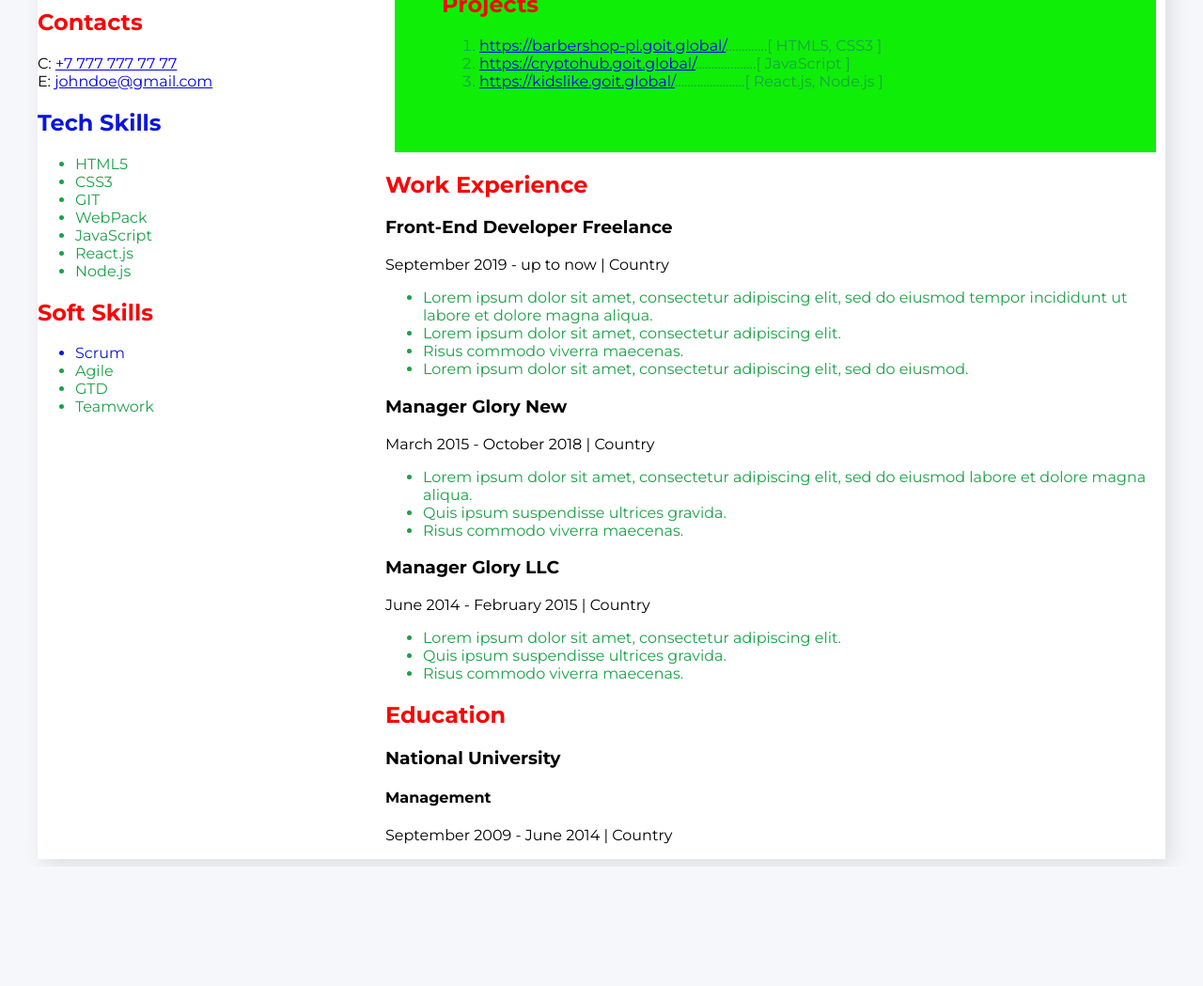
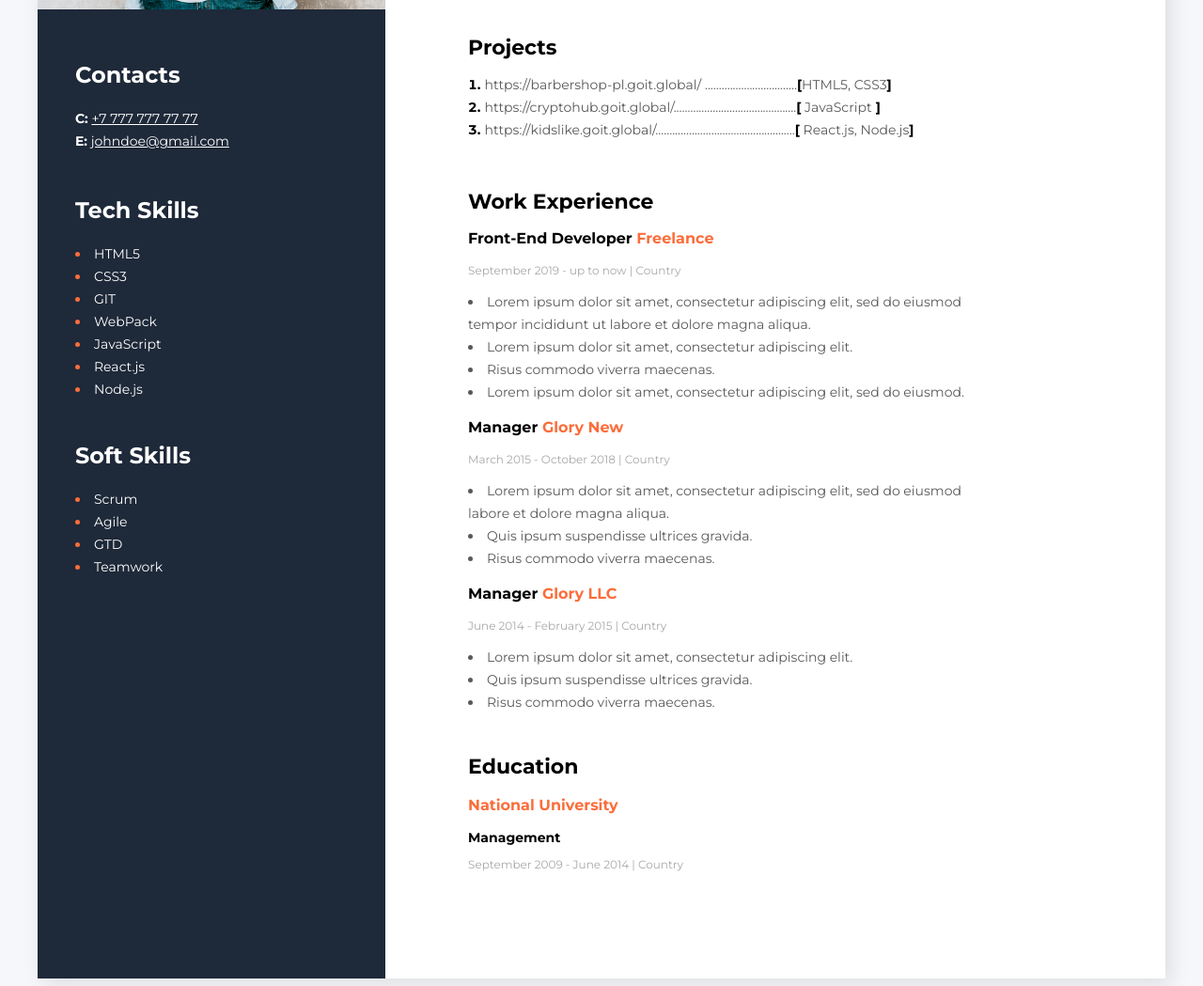
Before and after one commit to MonicaMika/CV, a plain HTML site: page index.html in a window 1280 px wide. Shown: the part 377-1426 px from the top of the page at 94% size. Before the commit the page ends 1299 px from the top, so only its background shows below. Drawn offline with Linux system fonts and the light colour scheme.

Commit message:
dodany css

```diff
--- a/index.html
+++ b/index.html
@@ -19,40 +19,53 @@
     <div class="wrapper">
       <main>
         <div class="main-description">
-          <h2>Front-End Developer</h2>
+          <h2 class="job-title">Front-End Developer</h2>
           <h1>John Doe</h1>
           <p class="description">
             Lorem ipsum dolor sit amet, consectetur adipiscing elit, sed do
-            eiusmod tempor incididunt ut labore et dolore magna aliqua. Quis ipsum
-            suspendisse ultrices gravida. Risus commodo viverra maecenas accumsan
-            lacus vel facilisis.
+            eiusmod tempor incididunt ut labore et dolore magna aliqua. Quis
+            ipsum suspendisse ultrices gravida. Risus commodo viverra maecenas
+            accumsan lacus vel facilisis.
           </p>
         </div>
-        <div class="block-2">
-          <h2>Projects</h2>
-          <ol>
+        <div class="projects">
+          <h2 class="header-primary">Projects</h2>
+          <ol class="list-primary">
             <li>
-              <a href="https://barbershop-pl.goit.global/"
+              <a
+                class="list-primary-item"
+                href="https://barbershop-pl.goit.global/"
                 >https://barbershop-pl.goit.global/</a
-              >.............[ HTML5, CSS3 ]
+              ><span class="list-primary-item">
+                .................................</span
+              >[<span class="list-primary-item">HTML5, CSS3</span>]
             </li>
             <li>
-              <a href="https://cryptohub.goit.global"
+              <a class="list-primary-item" href="https://cryptohub.goit.global"
                 >https://cryptohub.goit.global/</a
-              >...................[ JavaScript ]
+              ><span class="list-primary-item"
+                >............................................</span
+              >[<span class="list-primary-item"> JavaScript</span>
+              ]
             </li>
             <li>
-              <a href="https://kidslike.goit.global"
+              <a class="list-primary-item" href="https://kidslike.goit.global"
                 >https://kidslike.goit.global/</a
-              >......................[ React.js, Node.js ]
+              ><span class="list-primary-item"
+                >..................................................</span
+              >[<span class="list-primary-item"> React.js, Node.js</span>]
             </li>
           </ol>
         </div>
-          <h2>Work Experience</h2>
+
         <div>
-          <h3>Front-End Developer Freelance</h3>
-          <p>September 2019 - up to now | Country</p>
-          <ul>
+          <h2 class="header-primary">Work Experience</h2>
+
+          <h3 class="job-name">
+            Front-End Developer <span class="highlight">Freelance</span>
+          </h3>
+          <p class="job-date">September 2019 - up to now | Country</p>
+          <ul class="job-list">
             <li>
               Lorem ipsum dolor sit amet, consectetur adipiscing elit, sed do
               eiusmod tempor incididunt ut labore et dolore magna aliqua.
@@ -66,9 +79,11 @@
           </ul>
         </div>
         <div>
-          <h3>Manager Glory New</h3>
-          <p>March 2015 - October 2018 | Country</p>
-          <ul>
+          <h3 class="job-name">
+            Manager <span class="highlight">Glory New</span>
+          </h3>
+          <p class="job-date">March 2015 - October 2018 | Country</p>
+          <ul class="job-list">
             <li>
               Lorem ipsum dolor sit amet, consectetur adipiscing elit, sed do
               eiusmod labore et dolore magna aliqua.
@@ -78,53 +93,68 @@
           </ul>
         </div>
         <div>
-          <h3>Manager Glory LLC</h3>
-          <p>June 2014 - February 2015 | Country</p>
-          <ul>
+          <h3 class="job-name">
+            Manager <span class="highlight">Glory LLC</span>
+          </h3>
+          <p class="job-date">June 2014 - February 2015 | Country</p>
+          <ul class="job-list">
             <li>Lorem ipsum dolor sit amet, consectetur adipiscing elit.</li>
             <li>Quis ipsum suspendisse ultrices gravida.</li>
             <li>Risus commodo viverra maecenas.</li>
           </ul>
         </div>
         <div>
-          <h2>Education</h2>
-          <h3>National University</h3>
-          <h4>Management</h4>
-          <p>September 2009 - June 2014 | Country</p>
+          <h2 class="school">Education</h2>
+          <h3 class="school-name">
+            <span class="highlight">National University</span>
+          </h3>
+          <h4 class="department">Management</h4>
+          <p class="job-date">September 2009 - June 2014 | Country</p>
         </div>
       </main>
       <aside>
-      <img src="photo.jpg" width="370" alt="zdjęcie Johna Doe" />
-    <div>
-      <h2>Contacts</h2>
-      <p>
-        C: <a href="tel:+7 777 777 77 77"> +7 777 777 77 77</a> <br />
-        E: <a href="mailto:johndoe@gmail.com"> johndoe@gmail.com</a>
-      </p>
+        <img
+          class="cv-photo"
+          src="photo.jpg"
+          width="370"
+          alt="zdjęcie Johna Doe"
+        />
+        <div class="contact-block">
+          <h2 class="header-secondary">Contacts</h2>
+          <p class="contact-links">
+            <span class="bold">C:</span>
+            <a class="contact-links" href="tel:+7 777 777 77 77">
+              +7 777 777 77 77</a
+            >
+            <br />
+            <span class="bold">E:</span>
+            <a class="contact-links" href="mailto:johndoe@gmail.com">
+              johndoe@gmail.com</a
+            >
+          </p>
+        </div>
+        <div class="tech-skills-block">
+          <h2 class="header-secondary">Tech Skills</h2>
+          <ul class="list-secondary">
+            <li><span class="list-secondary-item">HTML5</span></li>
+            <li><span class="list-secondary-item">CSS3</span></li>
+            <li><span class="list-secondary-item">GIT</span></li>
+            <li><span class="list-secondary-item">WebPack</span></li>
+            <li><span class="list-secondary-item">JavaScript</span></li>
+            <li><span class="list-secondary-item">React.js</span></li>
+            <li><span class="list-secondary-item">Node.js</span></li>
+          </ul>
+        </div>
+        <div class="soft-skills-block">
+          <h2 class="header-secondary">Soft Skills</h2>
+          <ul class="list-secondary">
+            <li><span class="list-secondary-item">Scrum</span></li>
+            <li><span class="list-secondary-item">Agile</span></li>
+            <li><span class="list-secondary-item">GTD</span></li>
+            <li><span class="list-secondary-item">Teamwork</span></li>
+          </ul>
+        </div>
+      </aside>
     </div>
-    <div>
-      <h2 class="description">Tech Skills</h2>
-      <ul>
-        <li>HTML5</li>
-        <li>CSS3</li>
-        <li>GIT</li>
-        <li>WebPack</li>
-        <li>JavaScript</li>
-        <li>React.js</li>
-        <li>Node.js</li>
-      </u>
-    </div>
-    <div>
-      <h2>Soft Skills</h2>
-      <ul>
-        <li class="description">Scrum</li>
-        <li>Agile</li>
-        <li>GTD</li>
-        <li>Teamwork</li>
-      </u>
-    </div>
-  </aside>
-
-  </div>
   </body>
 </html>
--- a/style.css
+++ b/style.css
@@ -13,26 +13,161 @@ body {
   box-shadow: 6px 6px 20px 0px #0000001a;
 }
 
-.main-description {
-  background: rgb(247, 7, 7);
-  margin: 20px 40px 20px 40px;
-  padding: 40px 10px 5px 3px;
+aside {
+  width: 370px;
+  background: #1e2939;
 }
 
-.block-2 {
-  background: rgb(15, 238, 7);
-  margin: 10px;
-  padding: 50px;
+.cv-photo {
+  margin-top: 25px;
 }
 
-li {
-  color: rgb(26, 161, 71);
+.header-secondary {
+  color: #ffffff;
 }
 
-h2 {
-  color: rgb(247, 7, 7);
+.contact-links {
+  color: #ffffff;
+  font-size: 14px;
+  line-height: 24px;
+}
+
+.bold {
+  font-weight: 700;
+}
+
+.list-secondary {
+  color: #fb6d3a;
+  font-size: 14px;
+  line-height: 24px;
+  margin-left: 0;
+  padding-left: 0;
+  list-style-position: inside;
+}
+
+.list-secondary-item {
+  color: #ffffff;
+}
+
+.contact-block {
+  margin-top: 51px;
+  margin-left: 40px;
+}
+
+.tech-skills-block {
+  margin-top: 47px;
+  margin-left: 40px;
+}
+
+.soft-skills-block {
+  margin-top: 44px;
+  margin-left: 40px;
+}
+
+main {
+  padding: 102px 88px 102px 88px;
+}
+
+.main-description {
+  width: 400px;
+}
+
+.job-title {
+  font-size: 14px;
+  font-weight: 700;
+  line-height: 17px;
+}
+
+h1 {
+  font-size: 45px;
+  font-weight: 700;
+  line-height: 55px;
 }
 
 .description {
-  color: rgb(10, 22, 221);
+  font-size: 14px;
+  font-weight: 400;
+  line-height: 24px;
+  color: #595959;
+  margin-bottom: 40px;
 }
+
+.projects {
+  width: 485px;
+  margin-bottom: 51px;
+}
+
+.list-primary {
+  font-weight: 700;
+  font-size: 14px;
+  line-height: 24px;
+  color: #000000;
+  padding-left: 0;
+  list-style-position: inside;
+}
+
+.list-primary-item {
+  font-weight: 400;
+  font-size: 14px;
+  line-height: 24px;
+  color: #595959;
+  text-decoration: none;
+}
+
+.header-primary {
+  font-weight: 700;
+  font-size: 22px;
+  line-height: 27px;
+  margin-bottom: 12px;
+}
+
+.job-name {
+  font-weight: 700;
+  font-size: 16px;
+  line-height: 20px;
+}
+
+.highlight {
+  color: #fb6d3a;
+}
+
+.job-date {
+  font-weight: 400;
+  font-size: 12px;
+  line-height: 15px;
+  color: #a8a8a8;
+}
+
+.job-list {
+  font-weight: 400;
+  font-size: 14px;
+  line-height: 24px;
+  color: #595959;
+  padding: 0;
+  list-style-position: inside;
+  margin-right: 104px;
+}
+
+.school {
+  font-weight: 700;
+  font-size: 22px;
+  line-height: 27px;
+  color: #000000;
+  margin-top: 43px;
+}
+.school-name {
+  font-weight: 700;
+  font-size: 16px;
+  line-height: 20px;
+  color: #fb6d3a;
+  margin-top: 12px;
+}
+
+.department {
+  font-weight: 700;
+  font-size: 14px;
+  line-height: 17px;
+  color: #000000;
+  margin-top: 11px;
+  margin-bottom: 12px;
+}
```
